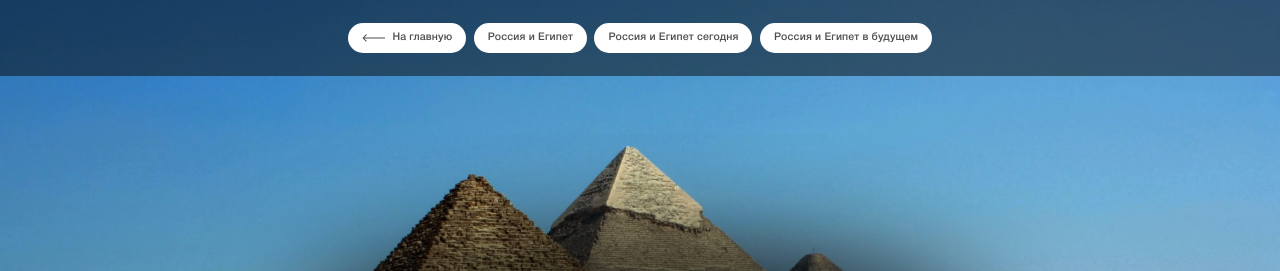
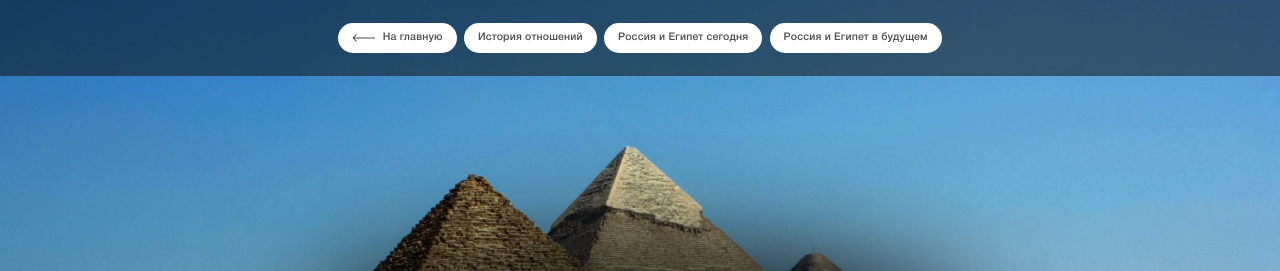
Before and after one commit to Garapov/egypt, a plain HTML site: page index.html in a window 1280 px wide. Shown: the top 271 px of the page. Drawn offline with Linux system fonts and the light colour scheme.

Commit message:
кнопка

```diff
--- a/index.html
+++ b/index.html
@@ -76,7 +76,7 @@
 				</svg>
 				На главную
 			</a>
-			<a href="#rossiya-i-egypt" class="header__link">Россия и Египет</a>
+			<a href="#rossiya-i-egypt" class="header__link">История отношений</a>
 			<a href="#rossiya-i-egypt-segodnia" class="header__link">Россия и Египет сегодня</a>
 			<a href="#rossiya-i-egypt-future" class="header__link">Россия и Египет в будущем</a>
 			<!--<a href="#nash-put" class="header__link">Наш путь в Египет</a>
```
